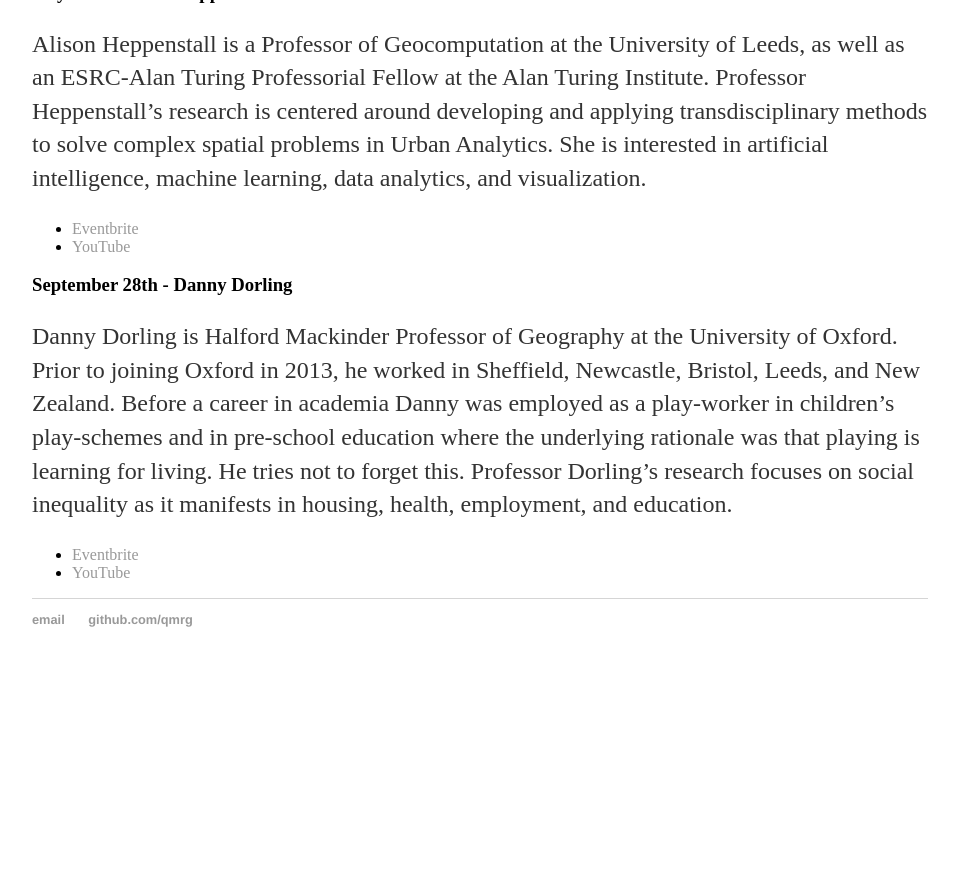
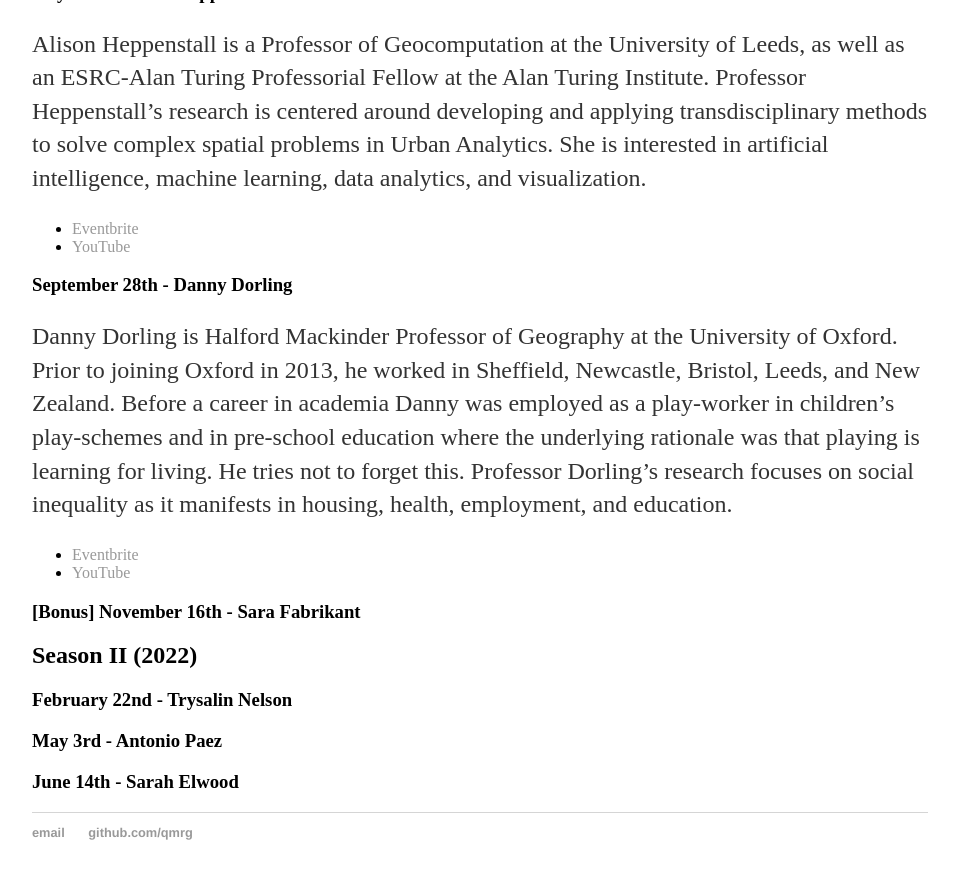
Before and after one commit to qmrg/qmrg.github.io, a Jekyll site: the page built from sad_interviews.md, in a window 1280 px wide and 900 px high, scrolled down 1875 px. Shown: the top 879 px of the window, without its empty margins (160-1117 px from the left). Built offline with Jekyll 4.4.1, drawn with Linux system fonts in a browser that asks for light colours; before the commit the page ends 2562 px from its top, so only the background shows below that.

Commit message:
Adding list of Season 2 + Season 1 bonus

```diff
--- a/sad_interviews.md
+++ b/sad_interviews.md
@@ -13,7 +13,7 @@ Join us for SAD: The Interviews, long-form, informal conversations with influenc
 
 We also run seminars to promote excellent research that highlights the importance of spatial analytics and data. You can catch up on these seminars on our [youtube channel](https://www.youtube.com/playlist?list=PL6M30zBbmmEMIOWbeOlfDMlk8pJgGDQGK).
 
-## 2021
+## Season I (2021)
 
 ### April 13th - Michael Batty
 
@@ -49,3 +49,13 @@ Danny Dorling is Halford Mackinder Professor of Geography at the University of O
 
 - [Eventbrite](https://www.eventbrite.co.uk/e/spatial-analytics-data-the-interviews-danny-dorling-tickets-153974244109)
 - [YouTube]()
+
+### [Bonus] November 16th - Sara Fabrikant
+
+## Season II (2022)
+
+### February 22nd - Trysalin Nelson
+
+### May 3rd - Antonio Paez
+
+### June 14th - Sarah Elwood
```
